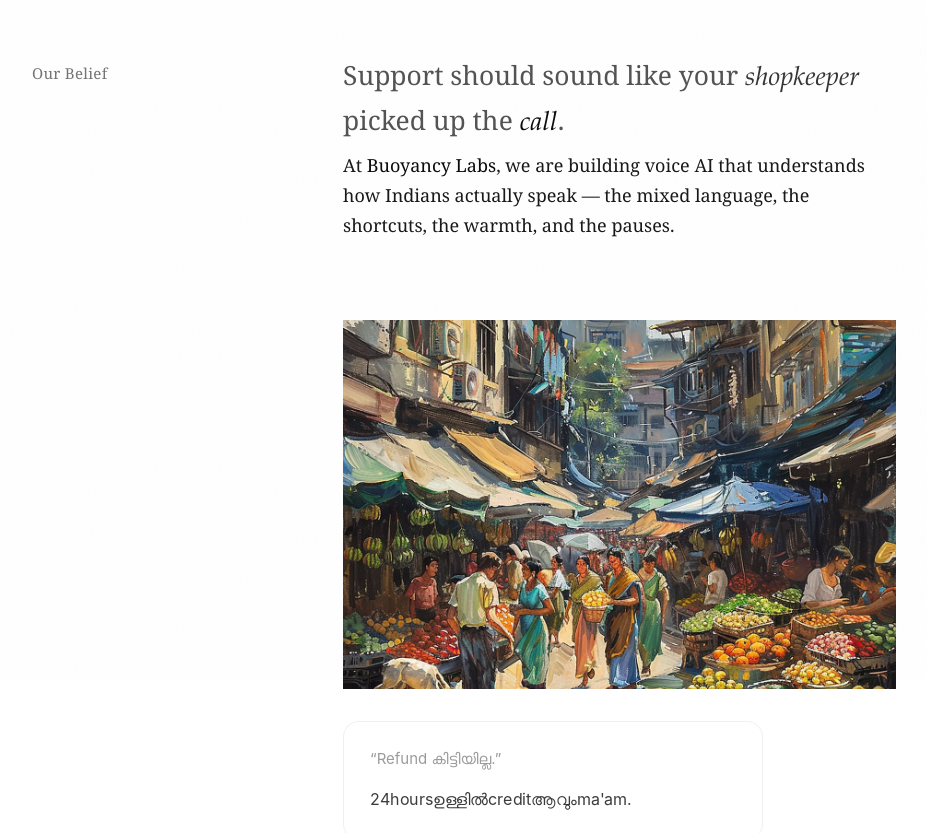
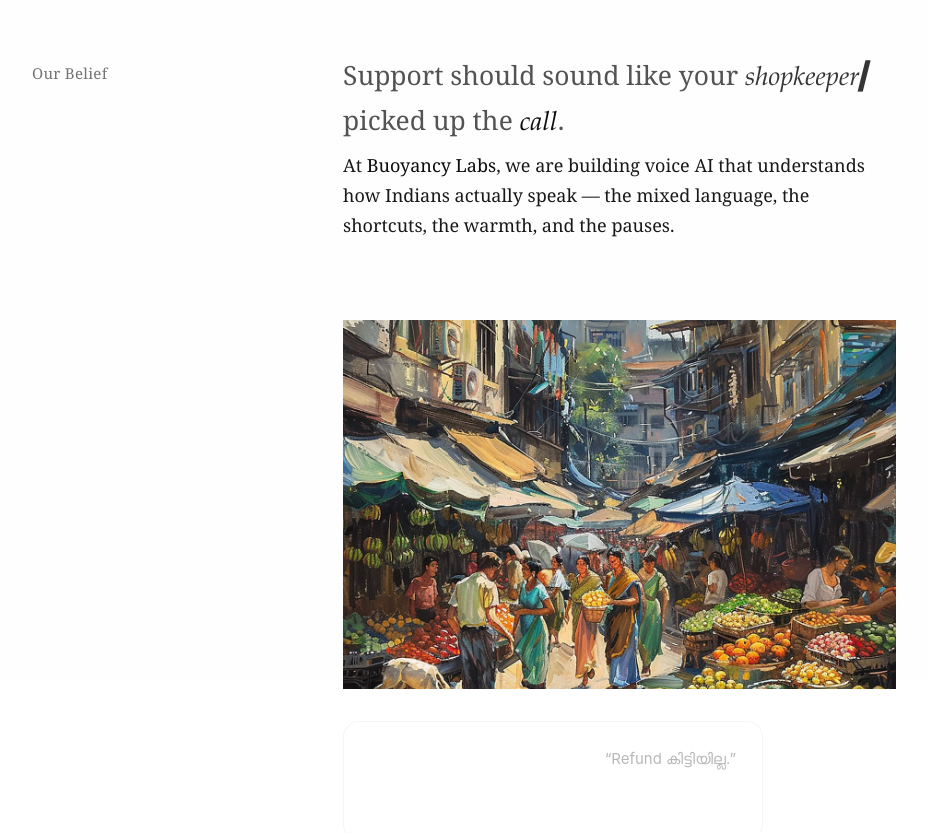
Before and after one commit to iam-saju/upthrust, a Next.js app: page / in a window 1280 px wide. Shown: the part 119-952 px from the top of the page, without its empty margins (176-1103 px from the left). Built offline with nearby package versions, Linux system fonts and the light colour scheme.

Commit message:
SupportLog: word-level animation with spacing, customer right-aligned

```diff
--- a/src/app/globals.css
+++ b/src/app/globals.css
@@ -127,6 +127,9 @@ body::after {
     line-height: 1.7;
     font-weight: 400;
     color: rgba(17, 17, 17, 0.42);
+    text-align: right;
+    align-self: flex-end;
+    max-width: 85%;
 }
 
 .support-agent {
@@ -138,9 +141,10 @@ body::after {
     font-weight: 400;
     color: rgba(17, 17, 17, 0.82);
     min-height: 28px;
+    align-self: flex-start;
 }
 
-.support-char {
+.support-word {
     will-change: opacity, transform, filter;
 }
 
--- a/src/components/support-log.tsx
+++ b/src/components/support-log.tsx
@@ -19,13 +19,8 @@ const emptySubscribe = () => () => {};
 function getSnapshot() { return false; }
 function getServerSnapshot() { return true; }
 
-function toGraphemes(text: string): string[] {
-  try {
-    const segmenter = new Intl.Segmenter("en", { granularity: "grapheme" });
-    return [...segmenter.segment(text)].map((s) => s.segment);
-  } catch {
-    return Array.from(text);
-  }
+function toWords(text: string): string[] {
+  return text.split(/\s+/).filter(Boolean);
 }
 
 function pickRandom(exclude: number): number {
@@ -39,7 +34,7 @@ function pickRandom(exclude: number): number {
 export function SupportLog() {
   const isServer = useSyncExternalStore(emptySubscribe, getSnapshot, getServerSnapshot);
   const [currentIndex, setCurrentIndex] = useState(0);
-  const [visibleChars, setVisibleChars] = useState(0);
+  const [visibleWords, setVisibleWords] = useState(0);
   const [isFadingOut, setIsFadingOut] = useState(false);
 
   const cancelledRef = useRef(false);
@@ -47,7 +42,7 @@ export function SupportLog() {
   const timeoutRef = useRef<ReturnType<typeof setTimeout> | null>(null);
 
   const currentExchange = EXCHANGES[currentIndex];
-  const agentGraphemes = toGraphemes(currentExchange.agent);
+  const agentWords = toWords(currentExchange.agent);
 
   const initializedRef = useRef(false);
 
@@ -63,7 +58,7 @@ export function SupportLog() {
     indexRef.current = pickRandom(-1);
 
     const LISTEN_TIME = 900;
-    const CHAR_DELAY = 60;
+    const WORD_DELAY = 140;
     const HOLD_TIME = 3000;
     const FADE_OUT_TIME = 600;
 
@@ -77,21 +72,21 @@ export function SupportLog() {
     function animateResponse(): void {
       if (cancelledRef.current) return;
 
-      let charIndex = 0;
-      setVisibleChars(0);
+      let wordIndex = 0;
+      setVisibleWords(0);
       setIsFadingOut(false);
 
       timeoutRef.current = setTimeout(() => {
         if (cancelledRef.current) return;
 
-        function revealNextChar(): void {
+        function revealNextWord(): void {
           if (cancelledRef.current) return;
 
-          if (charIndex < agentGraphemes.length) {
-            setVisibleChars(charIndex + 1);
-            charIndex++;
-            const hesitation = Math.random() < 0.1 ? 80 : 0;
-            timeoutRef.current = setTimeout(revealNextChar, CHAR_DELAY + hesitation);
+          if (wordIndex < agentWords.length) {
+            setVisibleWords(wordIndex + 1);
+            wordIndex++;
+            const hesitation = Math.random() < 0.1 ? 60 : 0;
+            timeoutRef.current = setTimeout(revealNextWord, WORD_DELAY + hesitation);
           } else {
             timeoutRef.current = setTimeout(() => {
               if (cancelledRef.current) return;
@@ -107,7 +102,7 @@ export function SupportLog() {
           }
         }
 
-        revealNextChar();
+        revealNextWord();
       }, LISTEN_TIME);
     }
 
@@ -119,20 +114,21 @@ export function SupportLog() {
     };
   }, []); // eslint-disable-line react-hooks/exhaustive-deps
 
-  const renderAgentChars = () => {
-    return agentGraphemes.map((char, index) => (
+  const renderAgentWords = () => {
+    return agentWords.map((word, index) => (
       <span
         key={index}
-        className="support-char"
+        className="support-word"
         style={{
-          opacity: index < visibleChars ? 1 : 0,
-          transform: index < visibleChars ? "translateY(0)" : "translateY(3px)",
-          filter: index < visibleChars ? "blur(0)" : "blur(3px)",
+          opacity: index < visibleWords ? 1 : 0,
+          transform: index < visibleWords ? "translateY(0)" : "translateY(3px)",
+          filter: index < visibleWords ? "blur(0)" : "blur(3px)",
           transition: "opacity 260ms cubic-bezier(.22,.61,.36,1), transform 260ms cubic-bezier(.22,.61,.36,1), filter 260ms cubic-bezier(.22,.61,.36,1)",
           display: "inline-block",
+          marginRight: "0.35em",
         }}
       >
-        {char}
+        {word}
       </span>
     ));
   };
@@ -160,7 +156,7 @@ export function SupportLog() {
     >
       <div className="support-exchange">
         <p className="support-customer">{'\u201C'}{currentExchange.customer}{'\u201D'}</p>
-        <p className="support-agent">{renderAgentChars()}</p>
+        <p className="support-agent">{renderAgentWords()}</p>
       </div>
     </div>
   );
```
